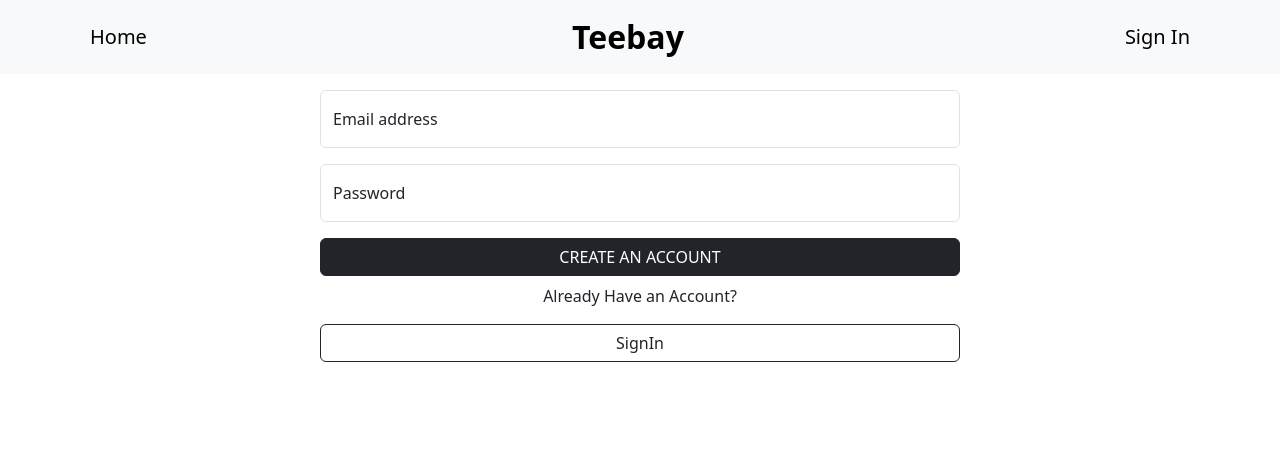
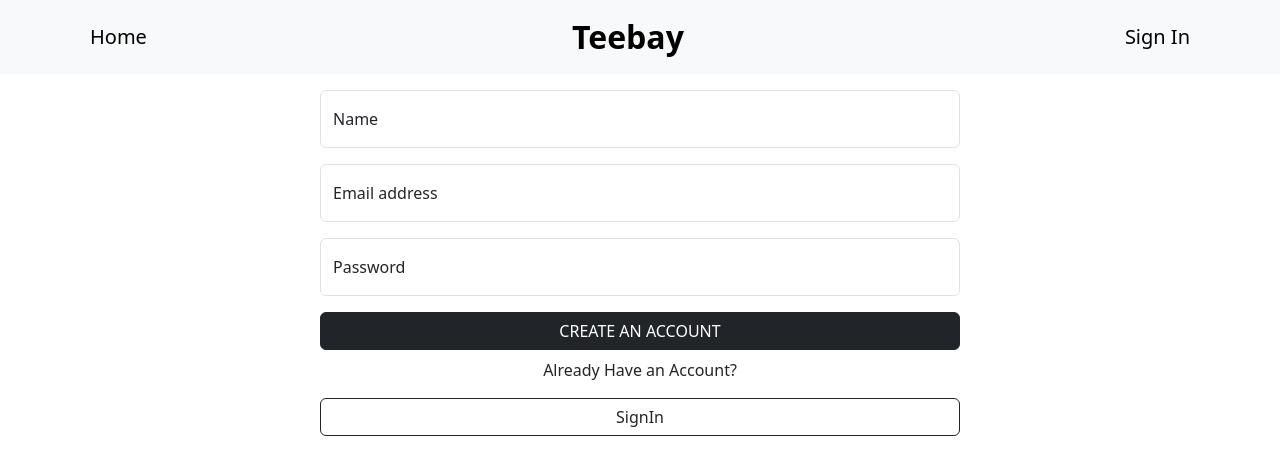
Before and after one commit to SJMormo/teebay-client, a React (Create React App) app: page /signup in a window 1280 px wide. Shown: the top 474 px of the page. Built offline with nearby package versions, Linux system fonts and the light colour scheme; no server answers.

Commit message:
user mutation

```diff
--- a/src/Pages/Login/SignUp.js
+++ b/src/Pages/Login/SignUp.js
@@ -3,11 +3,24 @@ import { Button, FloatingLabel, Form } from "react-bootstrap";
 import { Link, useNavigate } from "react-router-dom";
 import { useCreateUserWithEmailAndPassword } from "react-firebase-hooks/auth";
 import auth from "../../firebase.init";
+import { useMutation, gql } from "@apollo/client";
+
+const CREATE_USER = gql`
+  mutation CreateUser($name: String!) {
+    createUser(name: $name) {
+      id
+      name
+    }
+  }
+`;
 
 const SignUp = () => {
   const navigate = useNavigate();
+  const nameRef = useRef("");
   const emailRef = useRef("");
   const passwordRef = useRef("");
+
+  const [createUser] = useMutation(CREATE_USER);
 
   const [createUserWithEmailAndPassword, user, loading, error] =
     useCreateUserWithEmailAndPassword(auth);
@@ -16,17 +29,42 @@ const SignUp = () => {
     navigate("/signin");
   }
 
-  const handleRegister = (event) => {
+  const handleRegister = async (event) => {
     event.preventDefault();
+    const name = nameRef.current.value;
     const email = emailRef.current.value;
     const password = passwordRef.current.value;
-    createUserWithEmailAndPassword(email, password);
-    console.log(email, password);
+    // createUserWithEmailAndPassword(email, password);
+    console.log(name, email, password);
+
+    try {
+      const { data } = await createUser({
+        variables: { name },
+      });
+
+      console.log("User created:", data.createUser);
+      navigate("/signin");
+    } catch (error) {
+      console.error("Error creating user:", error);
+    }
   };
 
   return (
     <div>
       <Form onSubmit={handleRegister} className="w-50 mx-auto mt-3">
+        <FloatingLabel
+          controlId="floatingInput"
+          label="Name"
+          className="mb-3"
+        >
+          <Form.Control
+            ref={nameRef}
+            type="text"
+            placeholder="Name"
+            required
+          />
+        </FloatingLabel>
+
         <FloatingLabel
           controlId="floatingInput"
           label="Email address"
```
